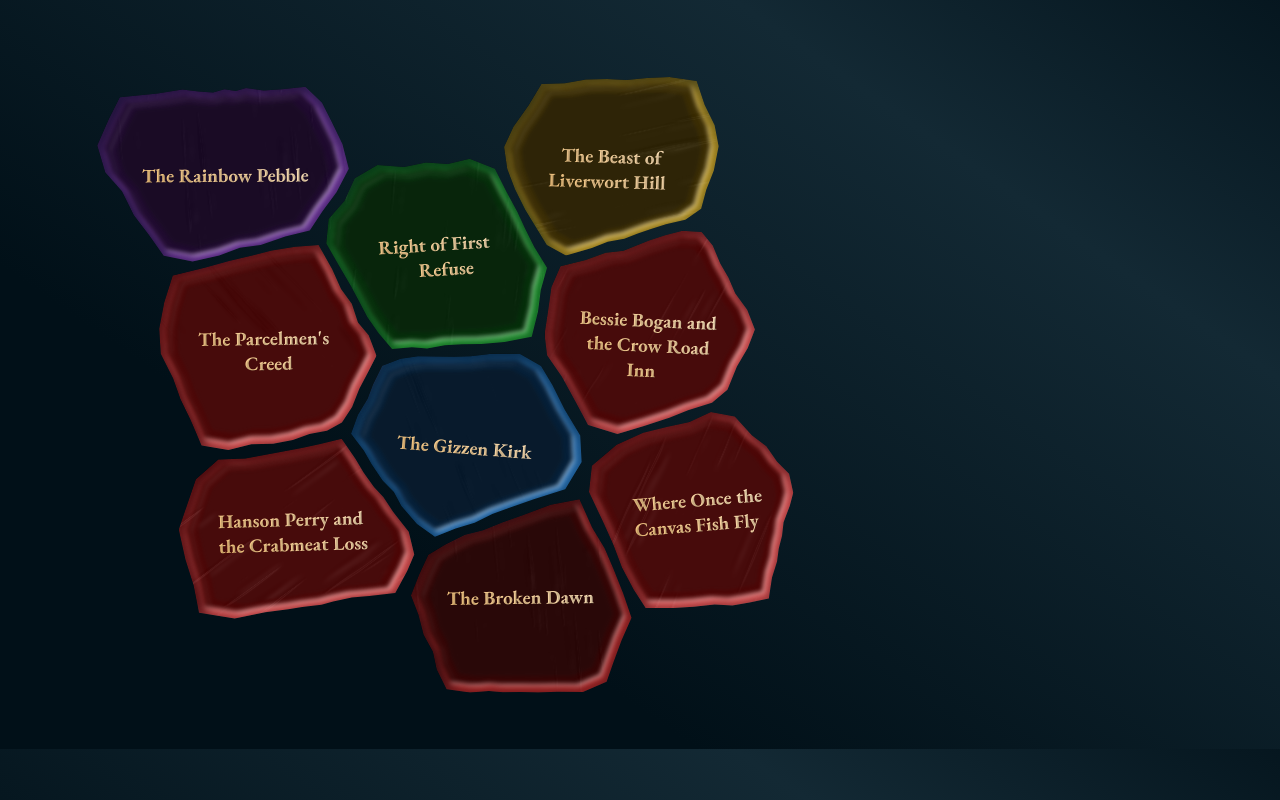
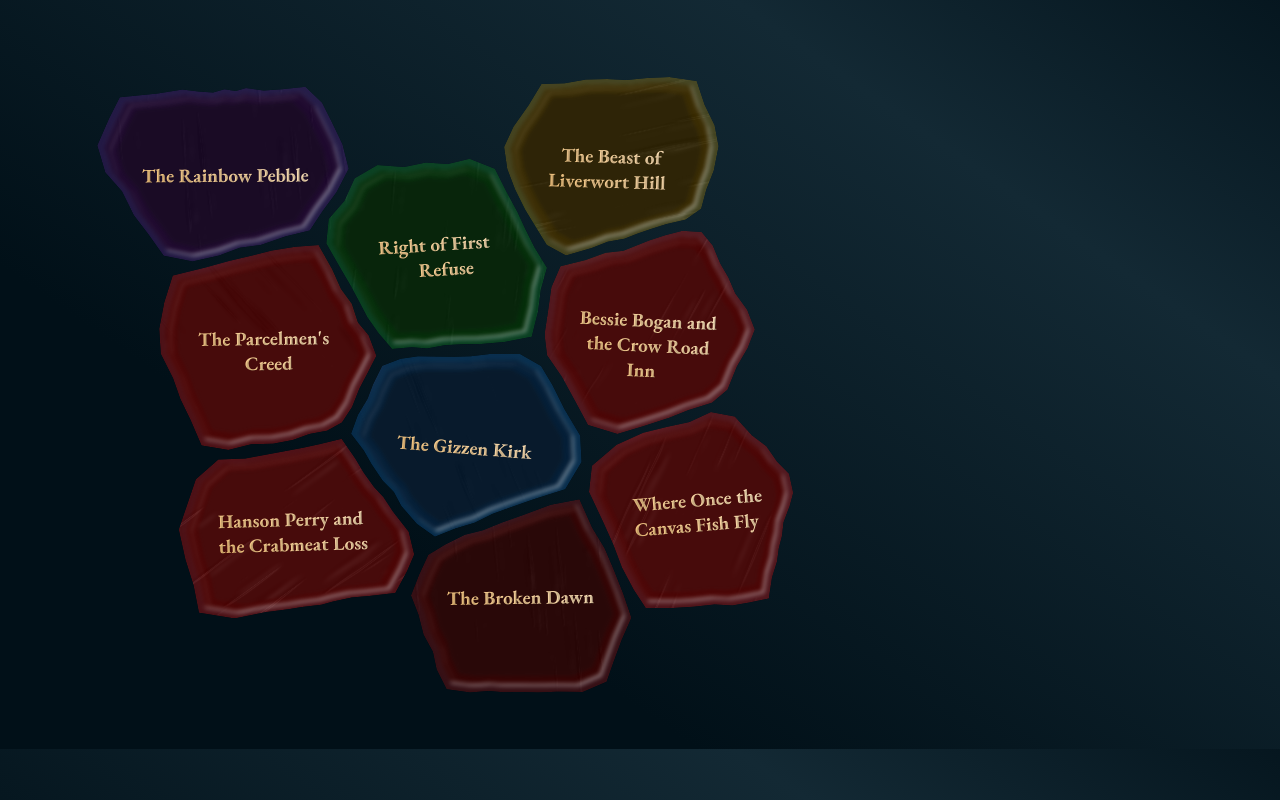
Before and after one commit to radian628/scp-wiki-mosaic-menu, a plain HTML site: page index.html in a window 1280 px wide. Drawn offline with nearby package versions, Linux system fonts and the light colour scheme; a web font is replaced by a local one.

Commit message:
Update index.html

```diff
--- a/index.html
+++ b/index.html
@@ -21,8 +21,6 @@
       }
 
       .tessera-outer {
-        filter: drop-shadow(5px 5px 5px var(--tessera-indirect-lighting-color))
-          drop-shadow(-5px -5px 5px #000000aa);
         pointer-events: none;
         transition: filter 0.7s, transform 0.7s;
         backdrop-filter: blur(10px);
```
